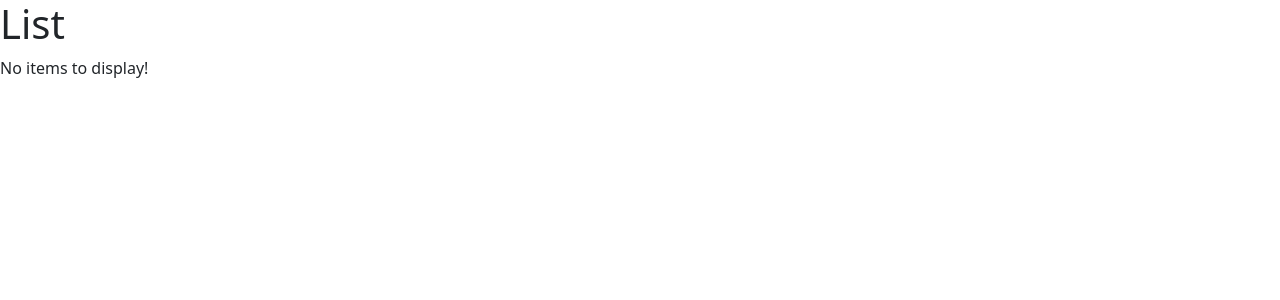
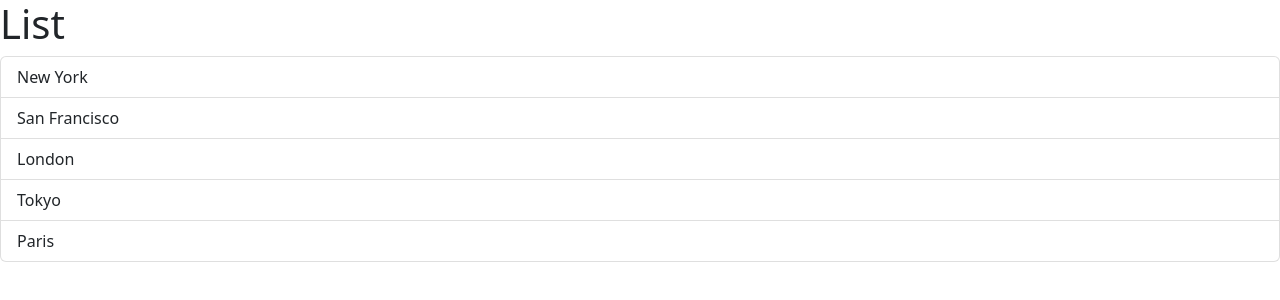
Before and after one commit to Shanmukh459/CodeWithMosh-React1, a React (Vite) app: page / in a window 1280 px wide. Shown: the top 300 px of the page. Built offline with nearby package versions, Linux system fonts and the light colour scheme.

Commit message:
handling events

```diff
--- a/src/components/ListGroup.tsx
+++ b/src/components/ListGroup.tsx
@@ -1,14 +1,16 @@
+import { MouseEvent } from "react"
+
 function ListGroup() {
   let items = ["New York", "San Francisco", "London", "Tokyo", "Paris"]
-  items = []
 
+  const handleClick = (event: MouseEvent) => console.log(event)
   return (
     <>
       <h1>List</h1>
       {items.length === 0 && <p>No items to display!</p>}
       <ul className="list-group">
         {items.map((item) => (
-          <li className="list-group-item" key={item}>
+          <li className="list-group-item" key={item} onClick={handleClick}>
             {item}
           </li>
         ))}
```
